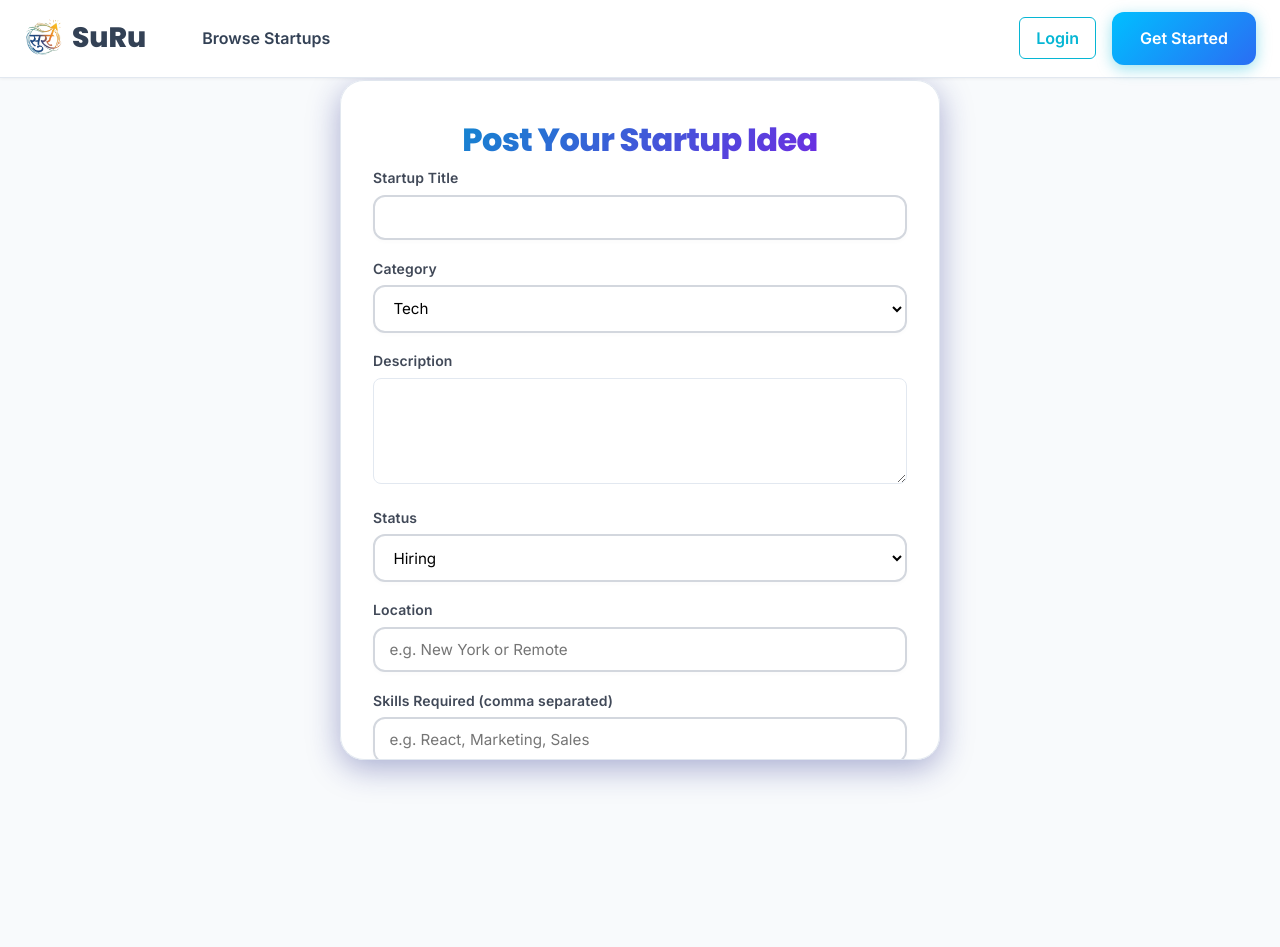
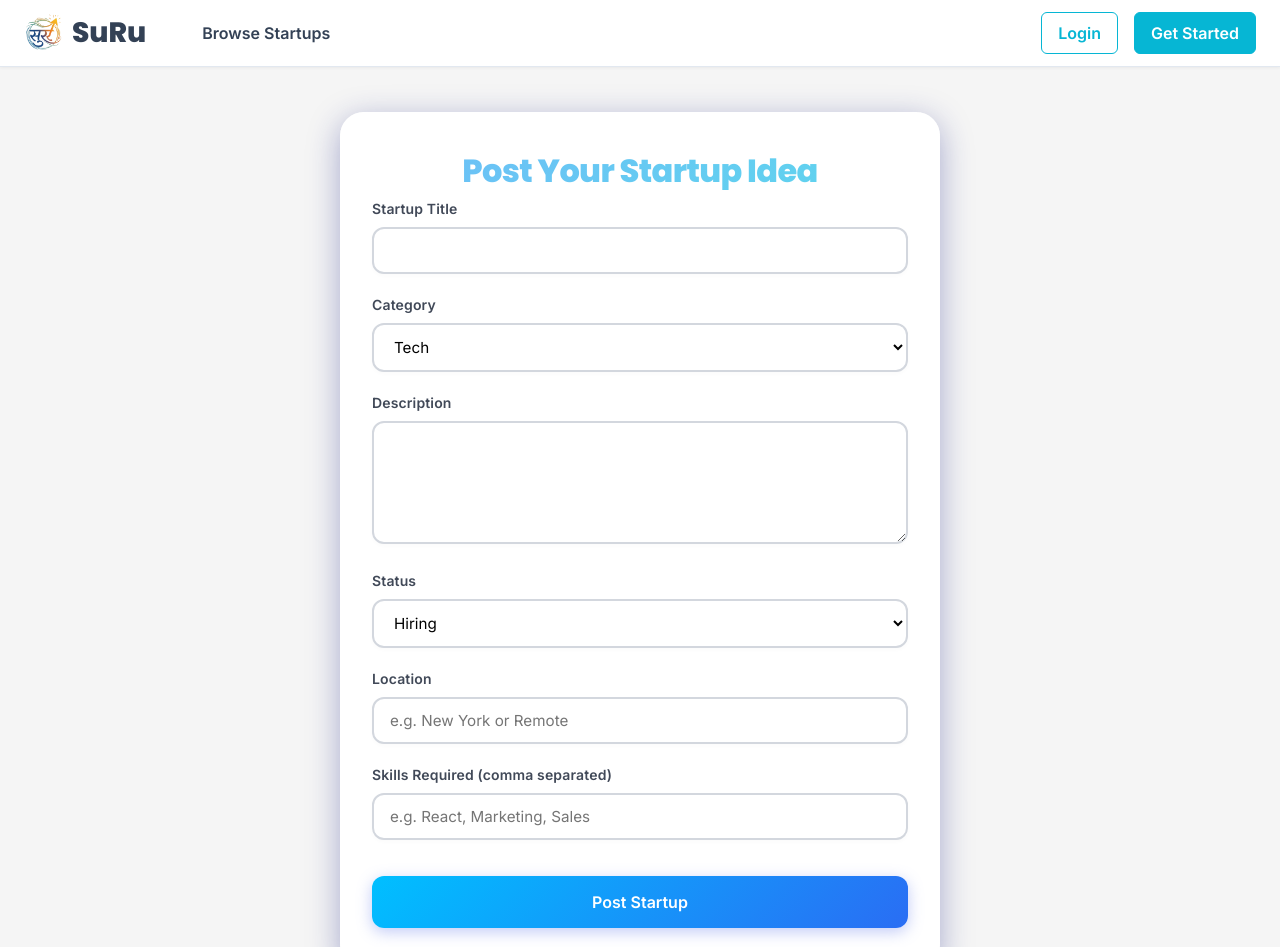
Before and after one commit to jeshanrai/Suru, a React (Vite) app in the folder client/: page /create-startup in a window 1280 px wide. Shown: the top 947 px of the page. Before the commit the page ends 800 px from the top, so only its background shows below. Built offline with nearby package versions, Linux system fonts and the light colour scheme; no server answers.

Commit message:
ui updated

```diff
--- a/client/src/components/Navbar.css
+++ b/client/src/components/Navbar.css
@@ -1,5 +1,3 @@
-/* --- UTILITY CLASSES --- */
-/* Ensure desktop-only elements are displayed as list items by default (needed for UL children) */
 .desktop-only {
     display: flex !important;
     align-items: center;
@@ -211,7 +209,6 @@
     border-color: #0e7490;
 }
 
-/* --- MOBILE RESPONSIVENESS --- */
 .mobile-menu-btn {
     display: none;
     cursor: pointer;
@@ -329,10 +326,9 @@
 
     .navbar-links-left li {
         display: inline-flex;
-        align-items: center;
+        align-items: center
     }
 
-    /* RIGHT ICONS stay far right */
     .navbar-links-right {
         display: flex !important;
         align-items: center;
--- a/client/src/pages/Auth.css
+++ b/client/src/pages/Auth.css
@@ -113,7 +113,8 @@
     margin-bottom: 0.5rem;
     font-size: 2rem;
     font-weight: 800;
-    background: linear-gradient(135deg, hsl(195, 100%, 40%), hsl(270, 80%, 50%));
+    background: linear-gradient(135deg, hsl(205, 90%, 70%), hsl(190, 80%, 65%));
+
     -webkit-background-clip: text;
     -webkit-text-fill-color: transparent;
     background-clip: text;
--- /dev/null
+++ b/client/src/pages/CreateStartup.css
@@ -0,0 +1,257 @@
+/* ==========================
+   Create Startup Page Styles
+   ========================== */
+
+.create-startup-container {
+    display: flex;
+    justify-content: center;
+    align-items: flex-start;
+    min-height: 100vh;
+    padding: 5rem 1rem 2rem 1rem;
+    background: #f5f5f5;
+    background-size: 200% 200%;
+    animation: createStartupGradient 15s ease infinite;
+}
+
+@keyframes createStartupGradient {
+    0% {
+        background-position: 0% 50%;
+    }
+
+    50% {
+        background-position: 100% 50%;
+    }
+
+    100% {
+        background-position: 0% 50%;
+    }
+}
+
+.create-startup-card {
+    width: 100%;
+    max-width: 600px;
+    background: rgba(255, 255, 255, 0.95);
+    backdrop-filter: blur(20px);
+    -webkit-backdrop-filter: blur(20px);
+    border-radius: 24px;
+    padding: 2.5rem 2rem;
+    box-shadow:
+        0 8px 32px 0 rgba(31, 38, 135, 0.37),
+        0 0 0 1px rgba(255, 255, 255, 0.18) inset;
+    animation: createStartupFadeInUp 0.6s ease-out;
+    margin-top: 2rem;
+}
+
+@keyframes createStartupFadeInUp {
+    from {
+        opacity: 0;
+        transform: translateY(30px);
+    }
+
+    to {
+        opacity: 1;
+        transform: translateY(0);
+    }
+}
+
+/* Heading Styles */
+.create-startup-card h2 {
+    margin-bottom: 0.5rem;
+    font-size: 2rem;
+    font-weight: 800;
+    background: linear-gradient(135deg, hsl(205, 90%, 70%), hsl(190, 80%, 65%));
+    -webkit-background-clip: text;
+    -webkit-text-fill-color: transparent;
+    background-clip: text;
+    letter-spacing: -0.02em;
+    text-align: center;
+}
+
+/* Form Group */
+.create-startup-form-group {
+    margin-bottom: 1.25rem;
+    text-align: left;
+    animation: createStartupSlideIn 0.5s ease-out backwards;
+}
+
+.create-startup-form-group:nth-child(1) {
+    animation-delay: 0.1s;
+}
+
+.create-startup-form-group:nth-child(2) {
+    animation-delay: 0.2s;
+}
+
+.create-startup-form-group:nth-child(3) {
+    animation-delay: 0.3s;
+}
+
+.create-startup-form-group:nth-child(4) {
+    animation-delay: 0.4s;
+}
+
+.create-startup-form-group:nth-child(5) {
+    animation-delay: 0.5s;
+}
+
+.create-startup-form-group:nth-child(6) {
+    animation-delay: 0.6s;
+}
+
+@keyframes createStartupSlideIn {
+    from {
+        opacity: 0;
+        transform: translateX(-20px);
+    }
+
+    to {
+        opacity: 1;
+        transform: translateX(0);
+    }
+}
+
+.create-startup-form-group label {
+    display: block;
+    margin-bottom: 0.5rem;
+    font-weight: 600;
+    font-size: 0.875rem;
+    color: hsl(220, 15%, 30%);
+    letter-spacing: 0.01em;
+}
+
+/* Input Fields */
+.create-startup-form-group input,
+.create-startup-form-group select,
+.create-startup-form-group textarea {
+    width: 100%;
+    padding: 0.75rem 1rem;
+    border: 2px solid hsl(220, 15%, 85%);
+    border-radius: 12px;
+    background-color: hsl(0, 0%, 100%);
+    font-size: 0.95rem;
+    transition: all 0.3s ease;
+    box-shadow: 0 2px 4px rgba(0, 0, 0, 0.02);
+    font-family: inherit;
+}
+
+.create-startup-form-group input:focus,
+.create-startup-form-group select:focus,
+.create-startup-form-group textarea:focus {
+    border-color: #667eea;
+    outline: none;
+    box-shadow:
+        0 0 0 4px rgba(102, 126, 234, 0.1),
+        0 4px 12px rgba(0, 0, 0, 0.08);
+    transform: translateY(-2px);
+}
+
+.create-startup-form-group input:hover,
+.create-startup-form-group select:hover,
+.create-startup-form-group textarea:hover {
+    border-color: hsl(220, 15%, 70%);
+}
+
+.create-startup-form-group textarea {
+    resize: vertical;
+    min-height: 120px;
+}
+
+/* Button Styling */
+.create-startup-btn {
+    width: 100%;
+    background: linear-gradient(135deg, hsl(195, 100%, 50%), hsl(220, 90%, 56%));
+    border: none;
+    color: white;
+    padding: 1rem 1.75rem;
+    font-size: 1rem;
+    font-weight: 600;
+    border-radius: 12px;
+    cursor: pointer;
+    transition: all 0.3s ease;
+    box-shadow: 0 4px 15px rgba(102, 126, 234, 0.4);
+    position: relative;
+    overflow: hidden;
+    margin-top: 1rem;
+}
+
+.create-startup-btn::before {
+    content: '';
+    position: absolute;
+    top: 0;
+    left: -100%;
+    width: 100%;
+    height: 100%;
+    background: linear-gradient(90deg, transparent, rgba(255, 255, 255, 0.3), transparent);
+    transition: left 0.5s;
+}
+
+.create-startup-btn:hover::before {
+    left: 100%;
+}
+
+.create-startup-btn:hover {
+    transform: translateY(-2px);
+    box-shadow: 0 6px 20px rgba(102, 126, 234, 0.5);
+}
+
+.create-startup-btn:active {
+    transform: translateY(0);
+    box-shadow: 0 2px 8px rgba(102, 126, 234, 0.4);
+}
+
+/* Error Message */
+.create-startup-error {
+    background: linear-gradient(135deg, hsl(0, 85%, 97%), hsl(0, 100%, 95%));
+    color: hsl(0, 70%, 45%);
+    padding: 0.8rem 1rem;
+    border-radius: 12px;
+    margin-bottom: 1.25rem;
+    font-size: 0.9rem;
+    font-weight: 500;
+    text-align: center;
+}
+
+/* Responsive Design */
+@media (max-width: 768px) {
+    .create-startup-container {
+        padding: 4rem 1rem 1rem 1rem;
+    }
+
+    .create-startup-card {
+        padding: 2rem 1.5rem;
+        margin-top: 1rem;
+    }
+
+    .create-startup-card h2 {
+        font-size: 1.75rem;
+    }
+
+    .create-startup-form-group {
+        margin-bottom: 1rem;
+    }
+
+    .create-startup-btn {
+        padding: 0.875rem 1.5rem;
+    }
+}
+
+@media (max-width: 480px) {
+    .create-startup-card {
+        padding: 1.5rem 1rem;
+    }
+
+    .create-startup-card h2 {
+        font-size: 1.5rem;
+    }
+
+    .create-startup-form-group label {
+        font-size: 0.8rem;
+    }
+
+    .create-startup-form-group input,
+    .create-startup-form-group select,
+    .create-startup-form-group textarea {
+        padding: 0.625rem 0.875rem;
+        font-size: 0.875rem;
+    }
+}
--- a/client/src/pages/CreateStartup.jsx
+++ b/client/src/pages/CreateStartup.jsx
@@ -1,7 +1,7 @@
 import React, { useState } from 'react';
 import { useNavigate } from 'react-router-dom';
 import api from '../utils/api';
-import './Auth.css'; // Reuse auth styles for form
+import './CreateStartup.css';
 
 const CreateStartup = () => {
     const navigate = useNavigate();
@@ -34,12 +34,12 @@ const CreateStartup = () => {
     };
 
     return (
-        <div className="container-page-container">
-            <div className="auth-card card" style={{ maxWidth: '600px', margin: '0 auto' }}>
+        <div className="create-startup-container">
+            <div className="create-startup-card">
                 <h2>Post Your Startup Idea</h2>
-                {error && <div className="error-message">{error}</div>}
+                {error && <div className="create-startup-error">{error}</div>}
                 <form onSubmit={handleSubmit}>
-                    <div className="form-group">
+                    <div className="create-startup-form-group">
                         <label>Startup Title</label>
                         <input
                             type="text"
@@ -49,7 +49,7 @@ const CreateStartup = () => {
                             required
                         />
                     </div>
-                    <div className="form-group">
+                    <div className="create-startup-form-group">
                         <label>Category</label>
                         <select name="category" value={formData.category} onChange={handleChange}>
                             <option value="Tech">Tech</option>
@@ -61,7 +61,7 @@ const CreateStartup = () => {
                             <option value="Real Estate">Real Estate</option>
                         </select>
                     </div>
-                    <div className="form-group">
+                    <div className="create-startup-form-group">
                         <label>Description</label>
                         <textarea
                             name="description"
@@ -69,10 +69,9 @@ const CreateStartup = () => {
                             onChange={handleChange}
                             required
                             rows="5"
-                            style={{ width: '100%', padding: '0.75rem', border: '1px solid var(--border)', borderRadius: 'var(--radius-md)' }}
                         />
                     </div>
-                    <div className="form-group">
+                    <div className="create-startup-form-group">
                         <label>Status</label>
                         <select name="status" value={formData.status} onChange={handleChange}>
                             <option value="Hiring">Hiring</option>
@@ -81,7 +80,7 @@ const CreateStartup = () => {
                             <option value="Open">Open</option>
                         </select>
                     </div>
-                    <div className="form-group">
+                    <div className="create-startup-form-group">
                         <label>Location</label>
                         <input
                             type="text"
@@ -91,7 +90,7 @@ const CreateStartup = () => {
                             placeholder="e.g. New York or Remote"
                         />
                     </div>
-                    <div className="form-group">
+                    <div className="create-startup-form-group">
                         <label>Skills Required (comma separated)</label>
                         <input
                             type="text"
@@ -101,7 +100,7 @@ const CreateStartup = () => {
                             placeholder="e.g. React, Marketing, Sales"
                         />
                     </div>
-                    <button type="submit" className="btn btn-primary full-width">Post Startup</button>
+                    <button type="submit" className="create-startup-btn">Post Startup</button>
                 </form>
             </div>
         </div>
```
